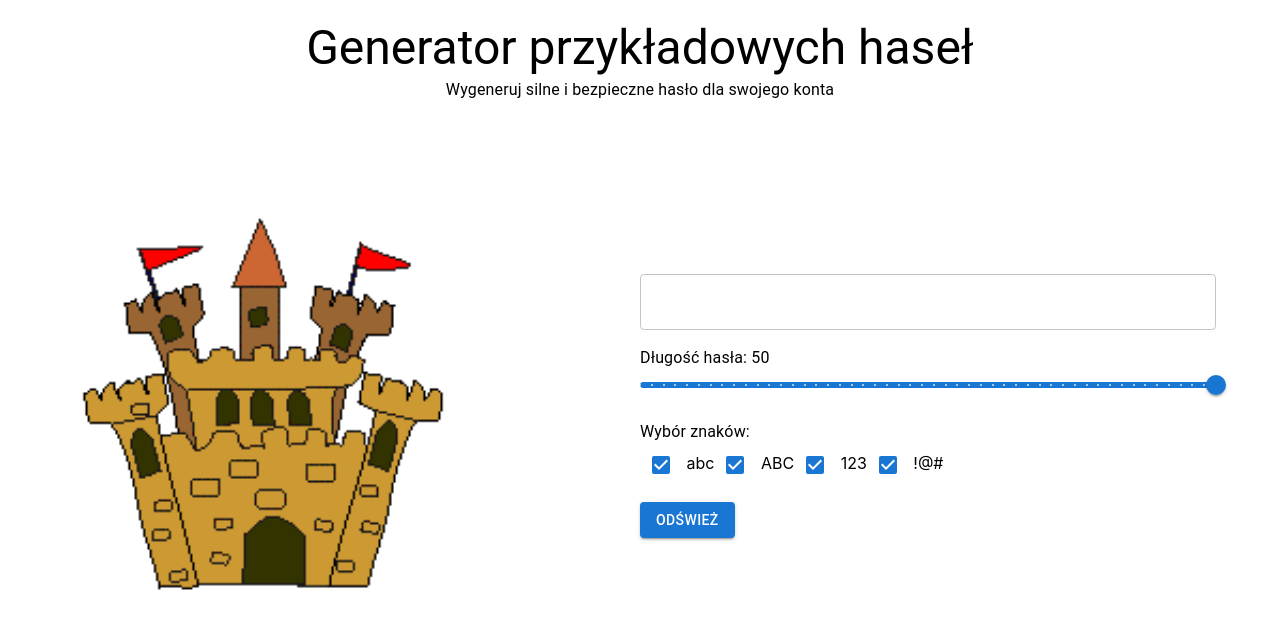
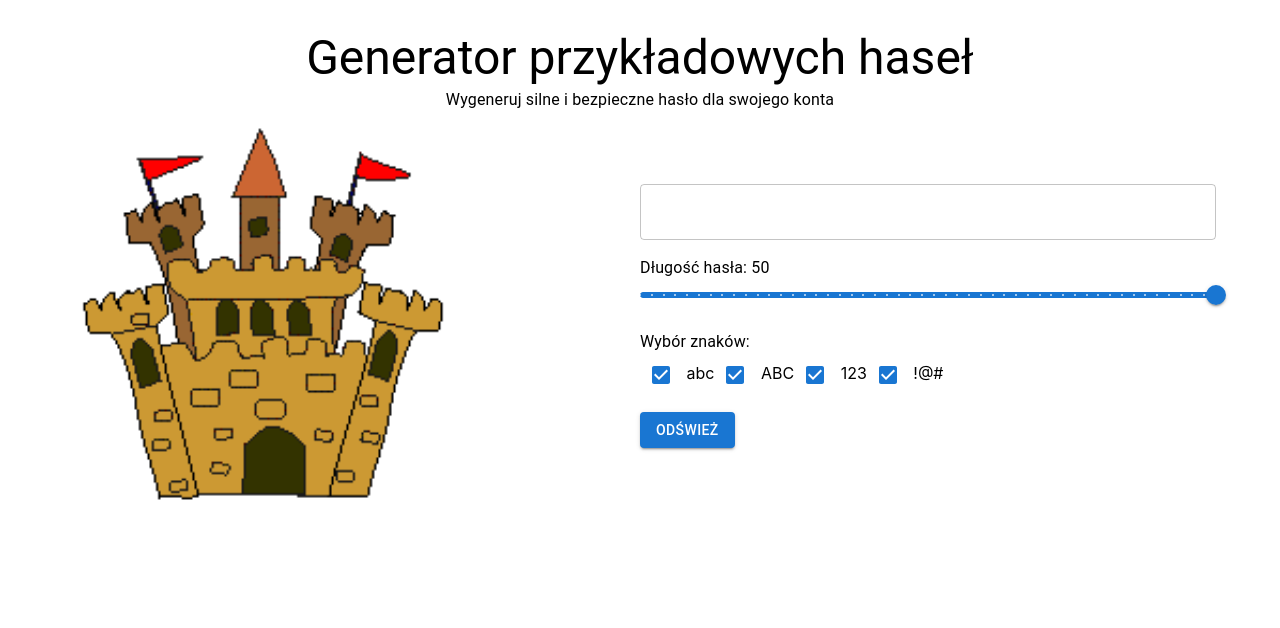
Before and after one commit to bartoszk00/passwords, a React (Create React App) app: page / in a window 1280 px wide. Shown: the top 628 px of the page. Built offline with nearby package versions, Linux system fonts and the light colour scheme.

Commit message:
styles in other file

```diff
--- a/src/App.css
+++ b/src/App.css
@@ -1,8 +1,29 @@
 
-.App {
-
+.App-header {
+  display: flex;
+  align-items: center;
+  text-align: center;
+  margin-top: 30px;
 }
 
-.App-header {
+.App-image {
+  width: 400px;
+  height: 400px;
+}
 
+.App-textField {
+  width: 100%;
 }
+
+.App-slider {
+  width: 100%;
+}
+
+.App-grid1 {
+  margin-top: '100px'
+}
+
+.App-div {
+  flex-grow: 1;
+  margin-top: '20px';
+}
--- a/src/App.js
+++ b/src/App.js
@@ -23,8 +23,8 @@ function App() {
 
   return (
     <Container>
-      <header className={"App-header"} style={{ display: 'flex', alignItems: 'center', textAlign: 'center' }}>
-        <div style={{ flexGrow: 1, marginTop: '20px'}}>
+      <header className={"App-header"} >
+        <div className='App-div'>
           <Typography variant="h3">
             Generator przykładowych haseł
           </Typography>
@@ -33,9 +33,9 @@ function App() {
           </Typography>
         </div>
       </header>
-      <Grid container alignItems="center" style={{ marginTop: '100px' }}>
+      <Grid container alignItems="center" className='App-grid1'>
         <Grid item xs={6}>
-          <img src={image} alt="Obrazek" style={{ width: '400px', height: '400px' }} />
+          <img src={image} alt="Obrazek"  className='App-image' />
         </Grid>
         <Grid item xs={6}>
           <Grid container direction="column" spacing={2}>
@@ -43,7 +43,7 @@ function App() {
               <TextField
                 label=""
                 variant="outlined"
-                style={{ width: '100%' }}
+                className='App-textField'
               />
             </Grid>
             <Grid item>
@@ -58,7 +58,7 @@ function App() {
                 marks
                 min={1}
                 max={50}
-                style={{ width: '100%' }}
+                className='App-slider'
               />
             </Grid>
             <Grid item>
```
